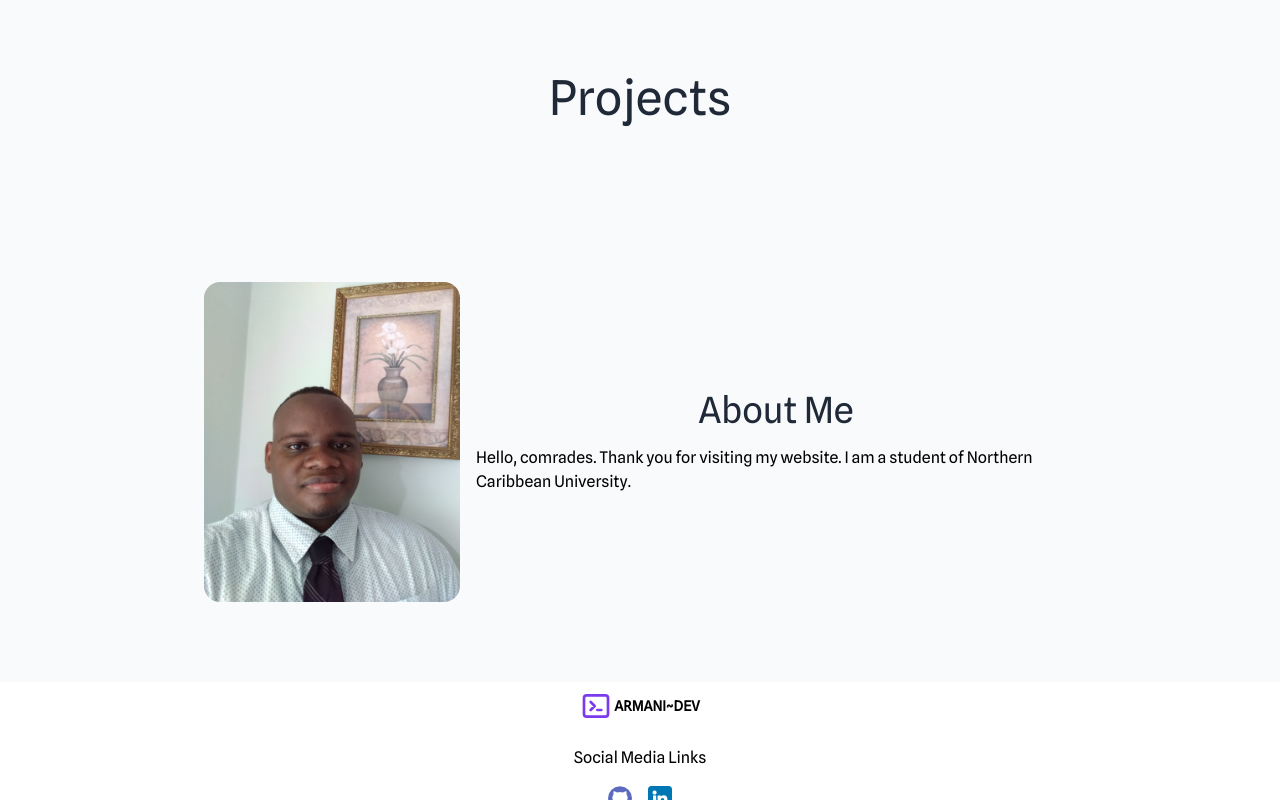
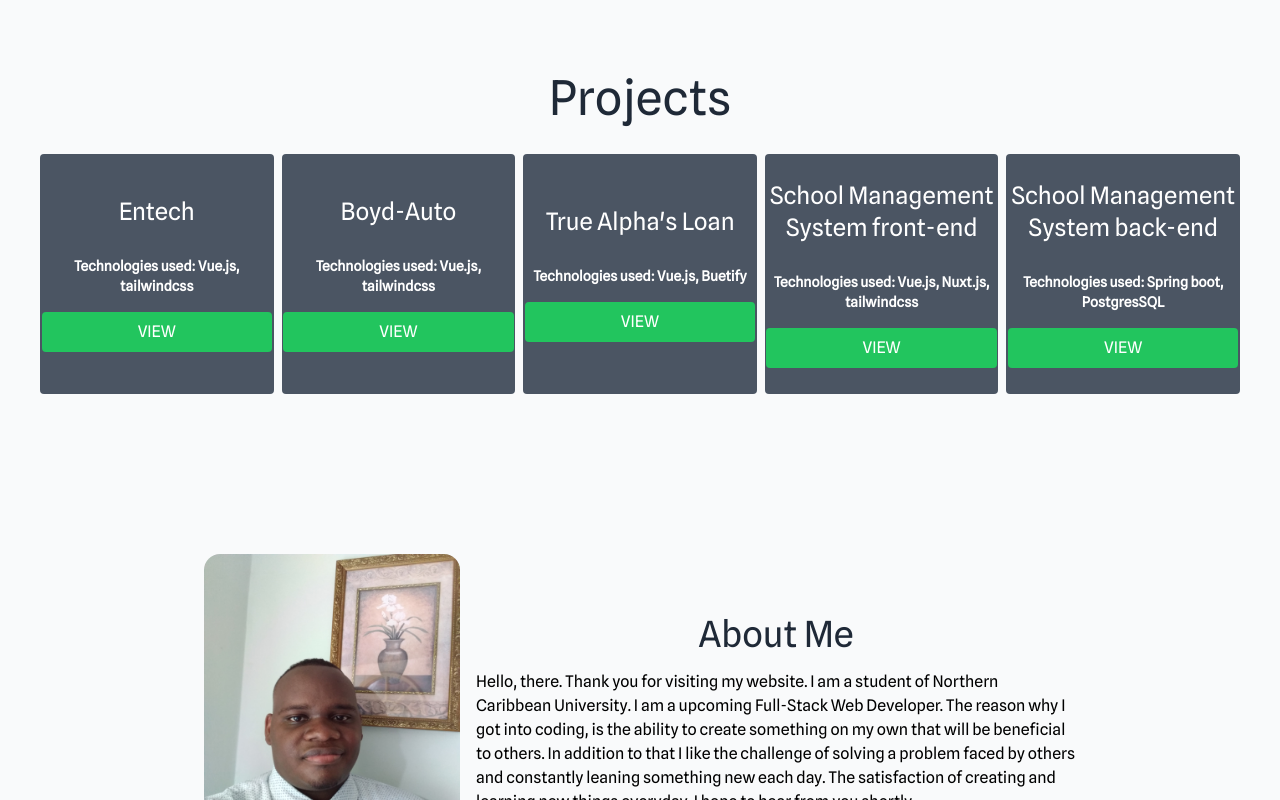
Before and after one commit to ChromeMatic/armani-tech, a Vue app: page / in a window 1280 px wide. Shown: the part 1180-1980 px from the top of the page. Built offline with nearby package versions, Linux system fonts and the light colour scheme.

Commit message:
Additional changes added

```diff
--- a/src/Pages/LandingPage.vue
+++ b/src/Pages/LandingPage.vue
@@ -42,7 +42,7 @@
        </h1>
         <div class="grid gap-3 lg:grid-cols-3 md:grid-cols-3 sm:grid-cols-3 xs:grid-cols-2">
           <div v-for="skill in Skills" :key="skill.name">
-            <div :class="getTheme ? 'bg-indigo-500' : 'bg-gray-700' " class="h-24 space-x-2 flex justify-center text-white font-semibold items-center rounded">
+            <div :class="getTheme ? 'bg-indigo-500' : 'bg-gray-600' " class="h-24 space-x-2 flex justify-center text-white font-semibold items-center rounded">
                 <img :src="skill.src" class="h-10 w-10" alt="">
                <span>
                   {{skill.name}}
@@ -52,12 +52,27 @@
         </div>
 
       </div>
+
         <!-- Projects section -->
       <div id="projects" class="lg:py-20 lg:px-10  py-14 p-6">
 
-        <h1 class="text-5xl text-gray-800 dark:text-white capitalize text-center">Projects</h1>
+        <h1 class="text-5xl text-gray-800 mb-8 dark:text-white capitalize text-center">Projects</h1>
 
-        <div class="grid gap-3"></div>
+        <div class="grid gap-2 lg:grid-cols-5 md:grid-cols-3 sm:grid-cols-3 xs:grid-cols-2">
+          <div v-for="project in Projects" :key="project.title">
+              <div :class="getTheme ? 'bg-indigo-500' : 'bg-gray-600' " class="xl:h-60 lg:h-56 h-64 flex flex-col justify-center items-center rounded">
+                 <h1 class="xl:text-2xl lg:text-lg text-lg xs:mb-4 text-center text-white">
+                    {{project.title}}
+                 </h1>
+                 <p class="text-sm text-center font-semibold xl:mt-3 lg:mt-4 text-white">
+                    Technologies used: {{project.tech}}
+                 </p>
+                 <a :href="project.link" target="_blank" rel="noopener noreferrer" class="mt-4 bg-green-500 xl:px-24 lg:px-16 px-10 py-2 rounded text-white">
+                   VIEW
+                 </a>
+              </div>
+          </div>
+        </div>
 
       </div>
 
@@ -73,8 +88,11 @@
           <div class="lg:w-1/2 w-full flex flex-col space-y-2">
            <h1 class="text-4xl text-gray-800 dark:text-white capitalize text-center mb-2">About Me</h1>
             <p>
-               Hello, comrades. Thank you for visiting my website. I am a student of Northern Caribbean University.
-
+               Hello, there. Thank you for visiting my website. I am a student of Northern Caribbean University.
+               I am a upcoming Full-Stack Web Developer. The reason why I  got into coding, is the ability to create something
+               on my own that will be beneficial to others. In addition to that I like the challenge of solving a problem
+               faced by others and constantly leaning something new each day. The satisfaction of creating and learning new
+               things everyday. I hope to hear from you shortly.
             </p>
           </div>
 
@@ -104,6 +122,13 @@ export default {
       {name:'PostgresSQL', src:"./postgresql.svg"},
       {name:'Docker', src:"./docker.svg"},
       {name:'Figma', src:"./figma.svg"},
+    ],
+    Projects:[
+      {title:"Entech",link:"https://github.com/ChromeMatic/Entech",tech:"Vue.js, tailwindcss"},
+      {title:"Boyd-Auto",link:"https://github.com/ChromeMatic/Auto-Body",tech:"Vue.js, tailwindcss"},
+      {title:"True Alpha's Loan", link:"https://competent-rosalind-4e3a9d.netlify.app/", tech:"Vue.js, Buetify"},
+      {title:"School Management System front-end",link:"https://github.com/ChromeMatic/smsFend",tech:"Vue.js, Nuxt.js, tailwindcss"},
+      {title:"School Management System back-end",link:"https://github.com/ChromeMatic/SMS_backend",tech:"Spring boot, PostgresSQL"},
     ]
   }),
  computed:{
--- a/src/components/footer.vue
+++ b/src/components/footer.vue
@@ -1,5 +1,5 @@
 <template>
-  <main class="flex flex-col h-44 dark:bg-slate-800 bg-white  dark:text-white space-y-2">
+  <main class="flex flex-col h-44 dark:bg-slate-900 bg-white  dark:text-white space-y-2">
 
    <section class="flex justify-center items-center py-2">
      <svg xmlns="http://www.w3.org/2000/svg" class="h-8 w-8 mr-0.5 text-violet-600 font-light" fill="none" viewBox="0 0 24 24" stroke="currentColor">
```
